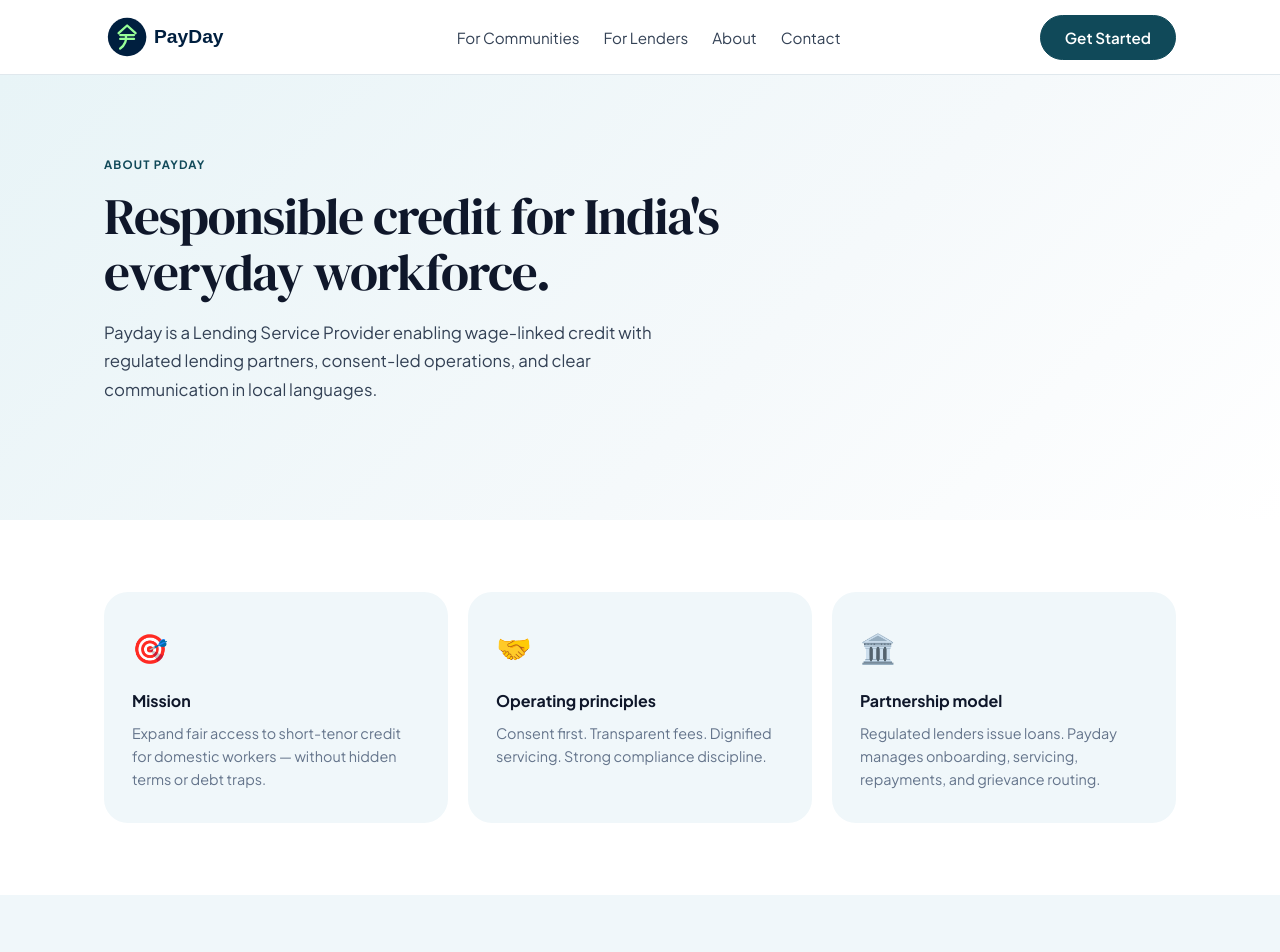
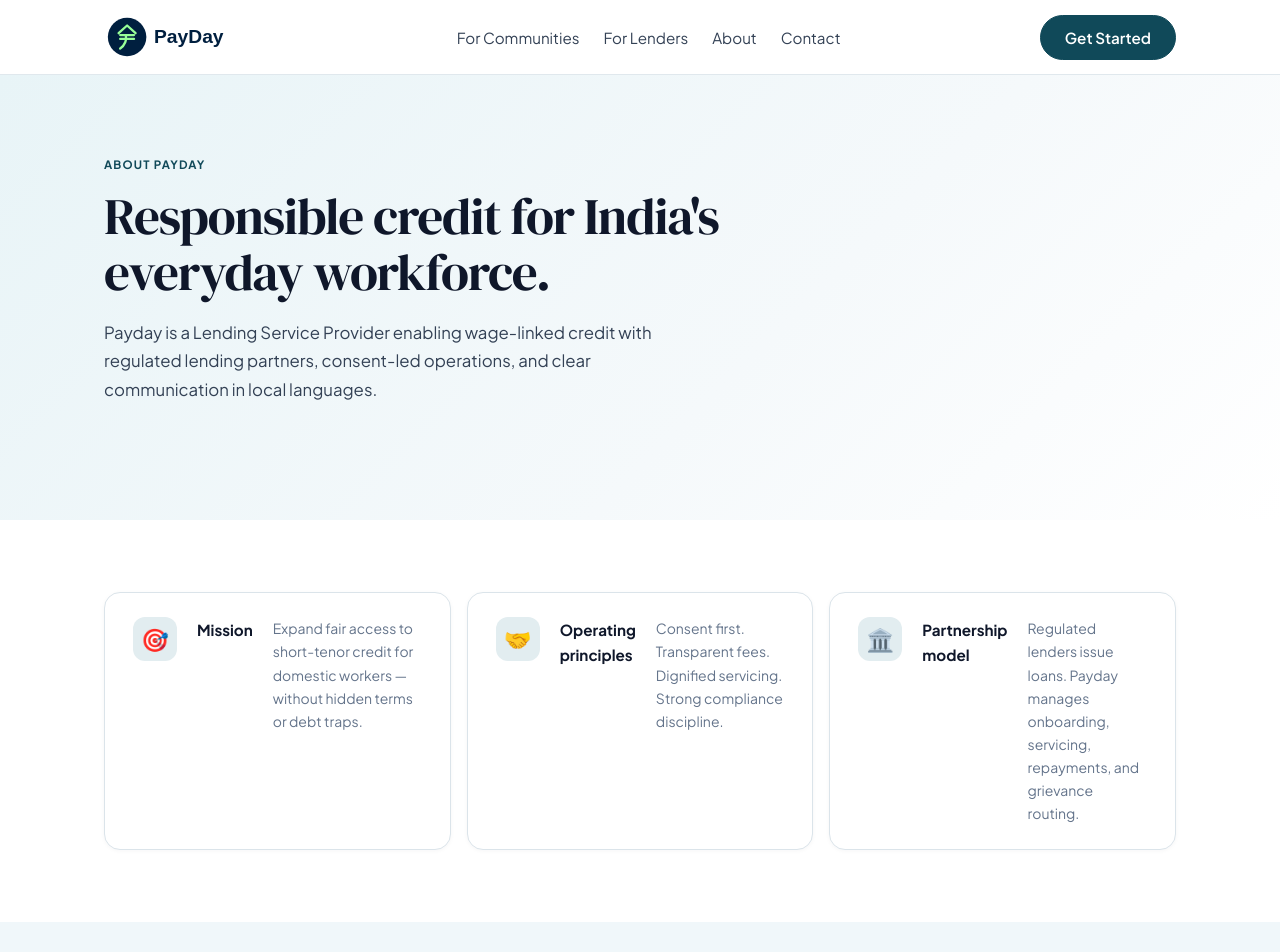
Before and after one commit to Payday-Tech/itspayday, a Next.js app: page /about in a window 1280 px wide. Shown: the top 952 px of the page. Built offline with nearby package versions, Linux system fonts and the light colour scheme; no server answers.

Commit message:
Design: horizontal feature cards (Aarthik Labs style)

```diff
--- a/app/globals.css
+++ b/app/globals.css
@@ -320,35 +320,52 @@ section {
 
 .feature-grid {
   display: grid;
-  grid-template-columns: repeat(auto-fit, minmax(240px, 1fr));
+  grid-template-columns: repeat(auto-fit, minmax(300px, 1fr));
+  gap: 16px;
+}
+
+.feature-card {
+  background: #ffffff;
+  border: 1px solid var(--color-border);
+  border-radius: var(--radius-md);
+  padding: 24px 28px;
+  display: flex;
+  flex-direction: row;
+  align-items: flex-start;
   gap: 20px;
-}
-
-.feature-card {
-  background: var(--color-surface-alt);
-  border-radius: var(--radius-lg);
-  padding: 32px 28px;
+  box-shadow: 0 1px 4px rgba(15, 23, 42, 0.04);
 }
 
 .feature-card-icon {
-  font-size: 1.8rem;
-  margin-bottom: 16px;
-  display: block;
+  font-size: 1.4rem;
+  flex-shrink: 0;
+  width: 44px;
+  height: 44px;
+  background: var(--color-brand-100);
+  border-radius: var(--radius-sm);
+  display: flex;
+  align-items: center;
+  justify-content: center;
+}
+
+.feature-card-body {
+  flex: 1;
+  min-width: 0;
 }
 
 .feature-card h3 {
-  font-size: 1rem;
+  font-size: 0.95rem;
   font-weight: 700;
-  margin: 0 0 8px;
+  margin: 0 0 6px;
   color: var(--color-ink-900);
   font-family: var(--font-inter), sans-serif;
 }
 
 .feature-card p {
-  font-size: 0.9rem;
+  font-size: 0.875rem;
   color: var(--color-ink-500);
   margin: 0;
-  line-height: 1.6;
+  line-height: 1.65;
 }
 
 /* ── Card (backwards compat, cleaner) ── */
```
